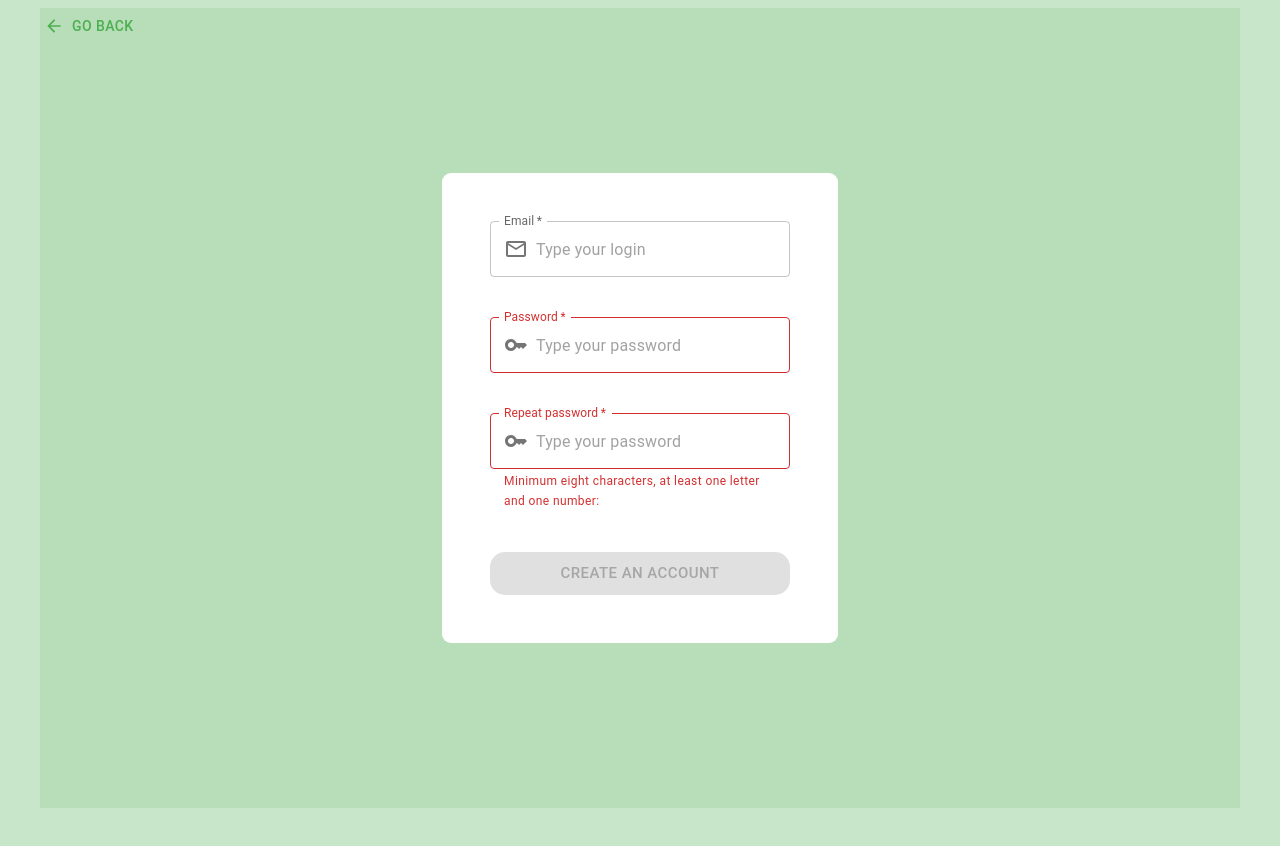
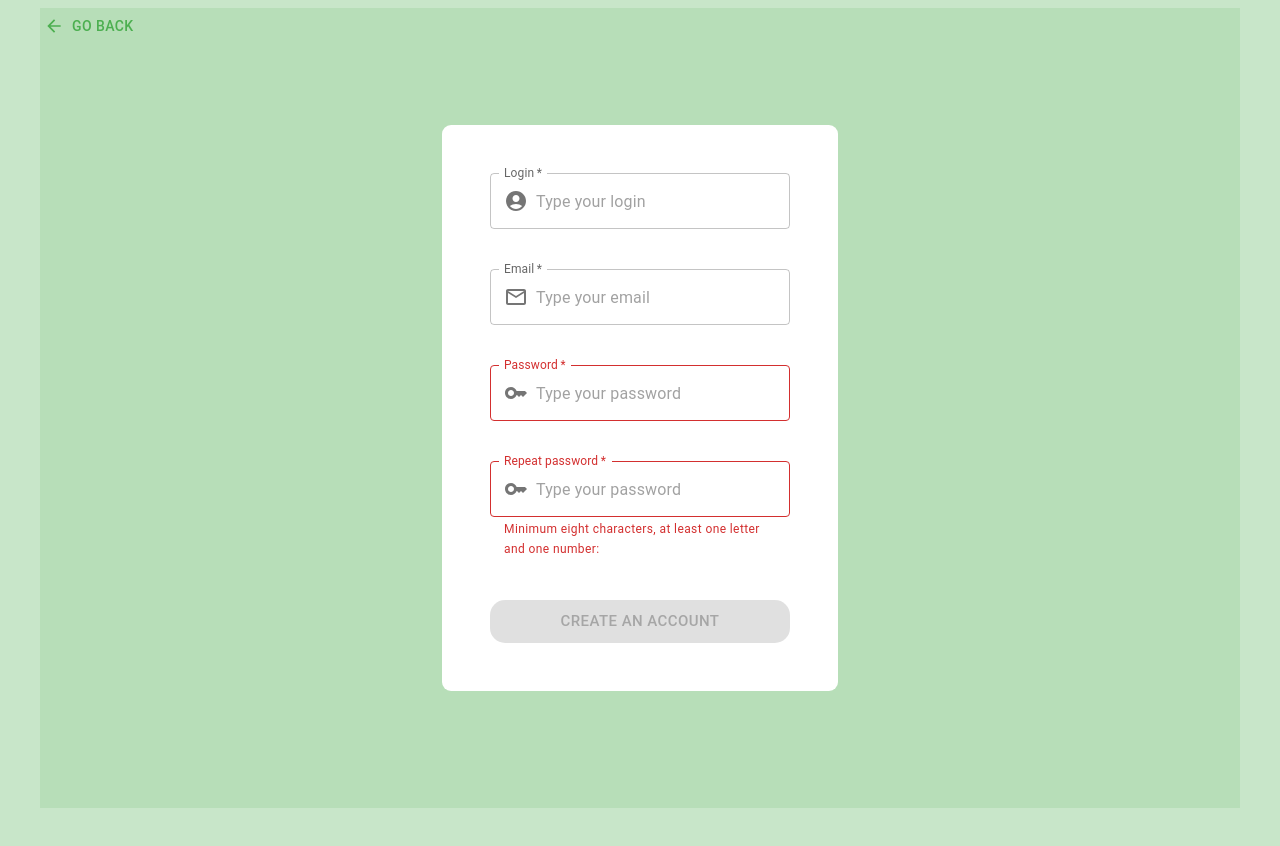
Before and after one commit to Ren0xx/Where-is-Waldo, a React (Create React App) app: page /register in a window 1280 px wide. Built offline with nearby package versions, Linux system fonts and the light colour scheme; no server answers.

Commit message:
Functionality for adding login at account creation

```diff
--- a/src/components/LeaderBoard.tsx
+++ b/src/components/LeaderBoard.tsx
@@ -48,7 +48,9 @@ const LeaderBoard = () => {
                         <p>{player.time}</p>
                     </div>
                 ) : (
-                    <CircularProgress />
+                    <Backdrop open={isLoading}>
+                        <CircularProgress />
+                    </Backdrop>
                 );
             })}
         </>
--- a/src/components/Register.tsx
+++ b/src/components/Register.tsx
@@ -1,12 +1,16 @@
-import React, { useEffect, useState } from "react";
+import { useEffect, useState } from "react";
 import { useNavigate } from "react-router-dom";
 import { useAuthState } from "react-firebase-hooks/auth";
 import { app, firestore } from "../firebaseConfig";
 import { getAuth, createUserWithEmailAndPassword } from "firebase/auth";
-import ArrowBackIcon from "@mui/icons-material/ArrowBack";
-import MailOutlineIcon from "@mui/icons-material/MailOutline";
-import KeyIcon from "@mui/icons-material/Key";
 import { doc, setDoc } from "firebase/firestore";
+
+import {
+    ArrowBack,
+    MailOutline,
+    Key,
+    AccountCircle,
+} from "@mui/icons-material";
 import {
     Alert,
     TextField,
@@ -21,17 +25,24 @@ const Register = () => {
     const auth = getAuth(app);
 
     const [login, setLogin] = useState<string>("");
+    const [email, setEmail] = useState<string>("");
     const [password, setPassword] = useState<string>("");
     const [password2, setPassword2] = useState<string>("");
+
     const [isPasswordValid, setIsPasswordValid] = useState<boolean>(true);
     const [isErrorOpen, setIsErrorOpen] = useState<boolean>(false);
     const [user, loading] = useAuthState(auth);
     const navigate = useNavigate();
 
-    const createCollectionForUser = async (id: string, email: string) => {
+    const createCollectionForUser = async (
+        id: string,
+        email: string,
+        username: string
+    ) => {
         await setDoc(doc(firestore, "users", id), {
             time: 0,
-            username: email,
+            email: email,
+            username: login,
         });
     };
 
@@ -39,12 +50,17 @@ const Register = () => {
         setIsErrorOpen(false);
     };
 
-    const handleUserRegistration = (login: string, password: string) => {
+    const handleUserRegistration = (
+        login: string,
+        password: string,
+        username: string
+    ) => {
         createUserWithEmailAndPassword(auth, login, password)
             .then((userCredential) => {
                 createCollectionForUser(
                     userCredential.user.uid,
-                    userCredential.user.email || ""
+                    userCredential.user.email || "",
+                    username
                 );
             })
             .catch(() => {
@@ -82,7 +98,7 @@ const Register = () => {
                     left: "0px",
                     color: "#4caf50",
                 }}
-                startIcon={<ArrowBackIcon />}
+                startIcon={<ArrowBack />}
                 onClick={() => navigate("/")}>
                 Go back
             </Button>
@@ -99,19 +115,35 @@ const Register = () => {
                     borderRadius: "9px",
                 }}>
                 <TextField
-                    label='Email'
+                    label='Login'
                     id='outlined'
                     required
                     placeholder='Type your login'
                     InputProps={{
                         startAdornment: (
                             <InputAdornment position='start'>
-                                <MailOutlineIcon />
+                                <AccountCircle />
                             </InputAdornment>
                         ),
                     }}
                     onChange={(event: any) => {
                         setLogin(event.target.value);
+                    }}
+                />
+                <TextField
+                    label='Email'
+                    id='outlined'
+                    required
+                    placeholder='Type your email'
+                    InputProps={{
+                        startAdornment: (
+                            <InputAdornment position='start'>
+                                <MailOutline />
+                            </InputAdornment>
+                        ),
+                    }}
+                    onChange={(event: any) => {
+                        setEmail(event.target.value);
                     }}
                 />
                 <TextField
@@ -128,7 +160,7 @@ const Register = () => {
                     InputProps={{
                         startAdornment: (
                             <InputAdornment position='start'>
-                                <KeyIcon />
+                                <Key />
                             </InputAdornment>
                         ),
                     }}
@@ -155,7 +187,7 @@ const Register = () => {
                     InputProps={{
                         startAdornment: (
                             <InputAdornment position='start'>
-                                <KeyIcon />
+                                <Key />
                             </InputAdornment>
                         ),
                     }}
@@ -172,13 +204,15 @@ const Register = () => {
                             : false
                     }
                     sx={{ borderRadius: "15px", backgroundColor: "#7dcce5" }}
-                    onClick={() => handleUserRegistration(login, password)}>
+                    onClick={() =>
+                        handleUserRegistration(email, password, login)
+                    }>
                     Create an account
                 </Button>
             </Stack>
             <Snackbar open={isErrorOpen} onClose={handleClose}>
                 <Alert severity='error' sx={{ width: "100%" }}>
-                    This email is already taken.
+                    This email is already taken or incorrect.
                 </Alert>
             </Snackbar>
         </Container>
```
